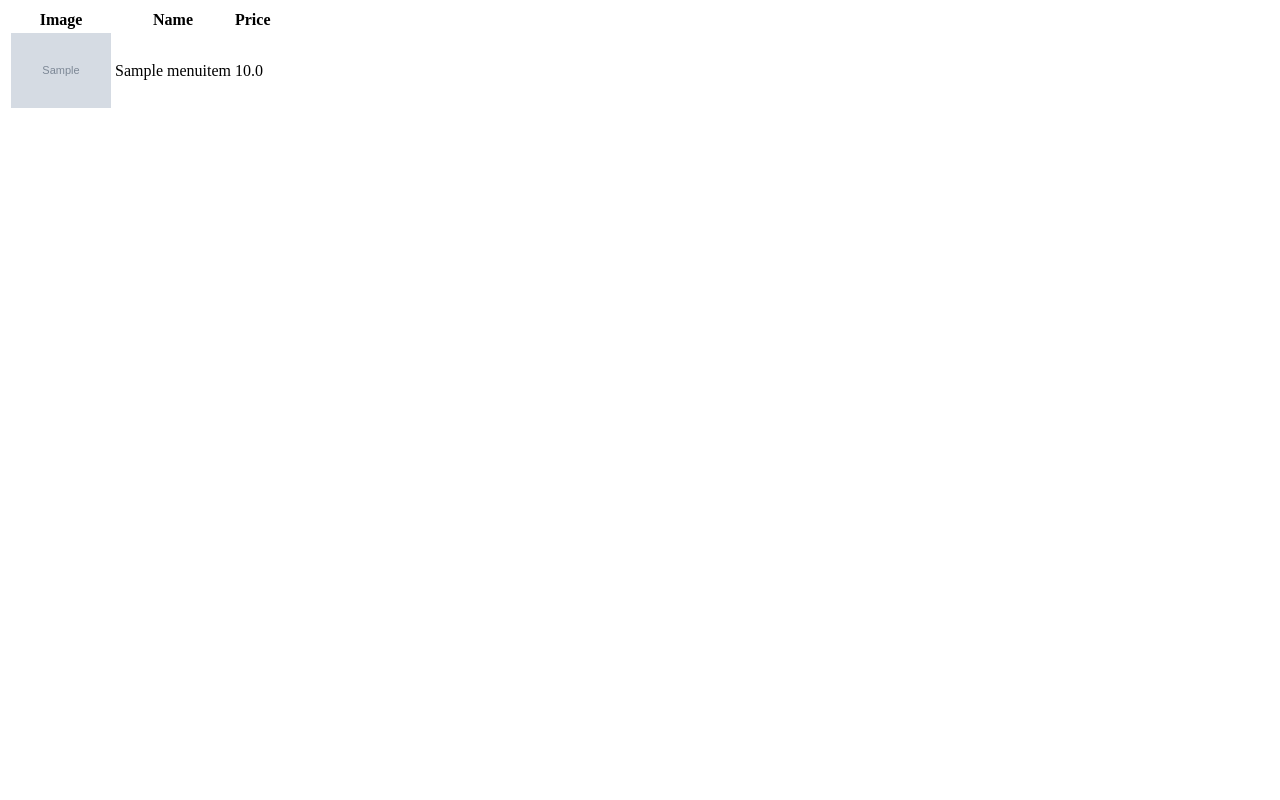
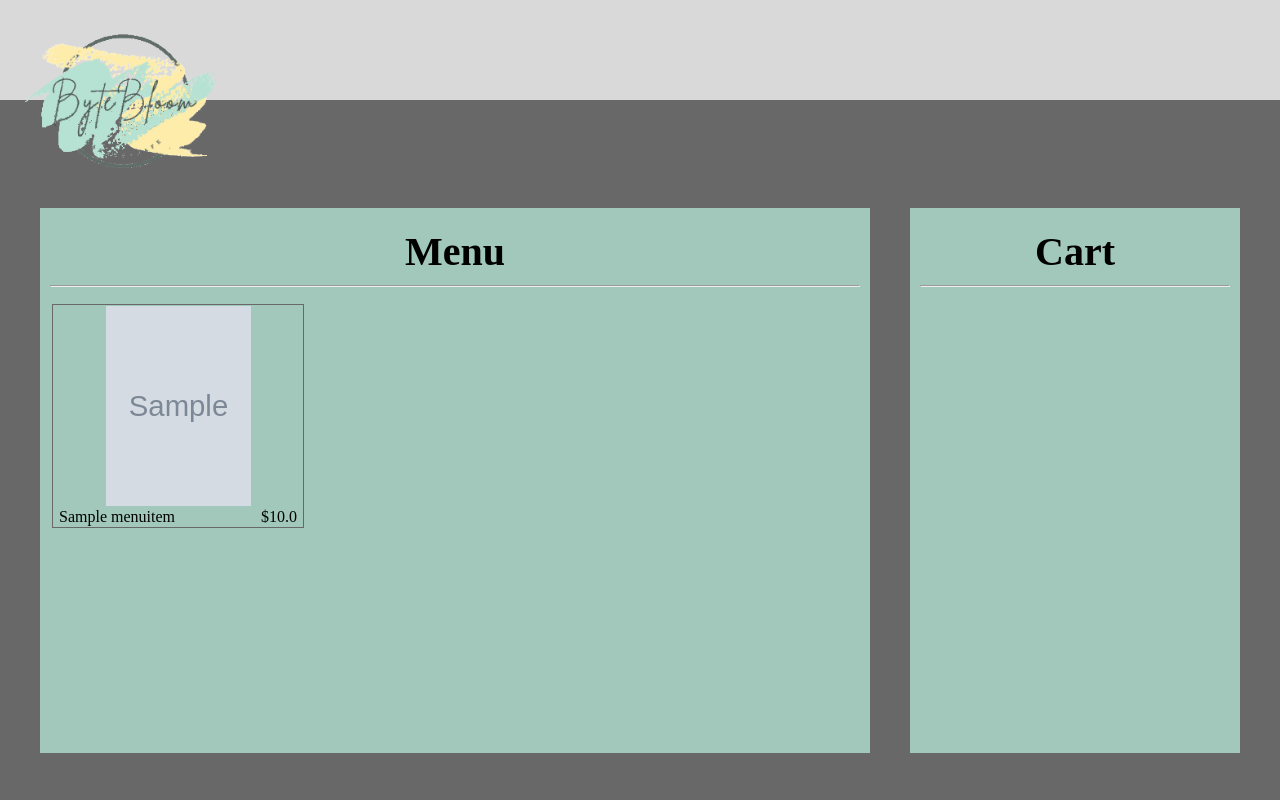
Before and after one commit to zigmr/CapstoneProject, a Flask app: page /menu in a window 1280 px wide. Run offline with Flask 3, Linux system fonts and the light colour scheme; tables that the repository leaves empty hold one stand-in row (values such as "Sample post"); grey boxes marked "Sample" are stand-in pictures.

Commit message:
Implements new menu page
Also adds variables to bytebloom.css representing common color codes for the Bytebloom style.

```diff
--- a/bytebloom_flask/static/bytebloom.css
+++ b/bytebloom_flask/static/bytebloom.css
@@ -1,5 +1,11 @@
+:root {
+    --color-cream: #d9d9d9;
+    --color-grey: #686868;
+    --color-green: #a1c8bb;
+}
+
 html, body {
-    background-color: #686868;
+    background-color: var(--color-grey);
 
     margin: 0px;
     height: 100%;
@@ -11,7 +17,7 @@ html, body {
 }
 
 #bar-div {
-    background-color: #d9d9d9;
+    background-color: var(--color-cream);
 
     width: 100%;
     height: 100px;
@@ -29,8 +35,8 @@ html, body {
     height: calc(100% - 200px);
 }
 
-#panels div {
-    background-color: #a1c8bb;
+#panels > div {
+    background-color: var(--color-green);
 
     align-self: center;
     margin-left: 20px;
--- /dev/null
+++ b/bytebloom_flask/static/menu_listing.css
@@ -0,0 +1,64 @@
+h1 {
+    font-size: 40px;
+    text-align: center;
+    margin: 10px 0px;
+}
+
+hr {
+    margin-bottom: 15px;
+    color: var(--color-grey)
+}
+
+#menu {
+    width: 100%;
+}
+
+#menu_container {
+    width: 100%;
+    height: calc(100% - 68px - 25px);
+    max-height: calc(100% - 68px - 25px);
+    overflow: scroll;
+}
+
+#menu tbody {
+    height: 100%;
+    display: flex;
+    justify-content: center;
+    flex-wrap: wrap;
+}
+
+#menu tbody tr {
+    width: 250px;
+    display: grid;
+    grid-template-columns: auto auto;
+    border: 1px solid var(--color-grey);
+}
+
+.food-image {
+    grid-column-start: 1;
+    grid-column-end: 3;
+
+    display: flex;
+    flex-flow: column;
+    align-items: center;
+}
+
+.food-image img {
+    height: 200px;
+    width: 145px;
+}
+
+.food-name {
+    margin-left: 5px;
+}
+
+.food-price {
+    text-align: right;
+    margin-right: 5px;
+}
+
+#cart {
+    width: max(25%, 300px);
+    flex-shrink: 0;
+    overflow: scroll;
+}
--- a/bytebloom_flask/templates/menu_listing.html
+++ b/bytebloom_flask/templates/menu_listing.html
@@ -1,16 +1,37 @@
+{% extends 'base.html' %}
+
+{% block title %}Menu Screen{% endblock %}
+
+{% block unique_stylesheets %}<link rel="stylesheet" href="{{ url_for('static', filename='menu_listing.css') }}">{% endblock %}
+
+{% block content %}
+<div id="panels">
+    <div id="menu">
+        <h1>Menu</h1>
+        <hr>
+        <div id="menu_container">
             <table>
-    <thead>
+                <!-- <thead>
                     <th>Image</th>
                     <th>Name</th>
                     <th>Price</th>
-    </thead>
+                </thead> -->
                 <tbody>
                     {% for item in menu_contents %}
                         <tr>
-                <td><img src="{{ item.get_image_path() }}" style="width:100px"></td>
-                <td>{{ item.name }}</td>
-                <td>{{ item.price }}</td>
+                            <td class="food-image"><img src="{{ item.get_image_path() }}"></td>
+                            <td class="food-name">{{ item.name }}</td>
+                            <td class="food-price">${{ item.price }}</td>
                         </tr>
                     {% endfor %}
                 </tbody>
             </table>
+        </div>
+    </div>
+
+    <div id="cart">
+        <h1>Cart</h1>
+        <hr>
+    </div>
+</div>
+{% endblock %}
```
Lines whose indentation alone changed are shown as unchanged.
